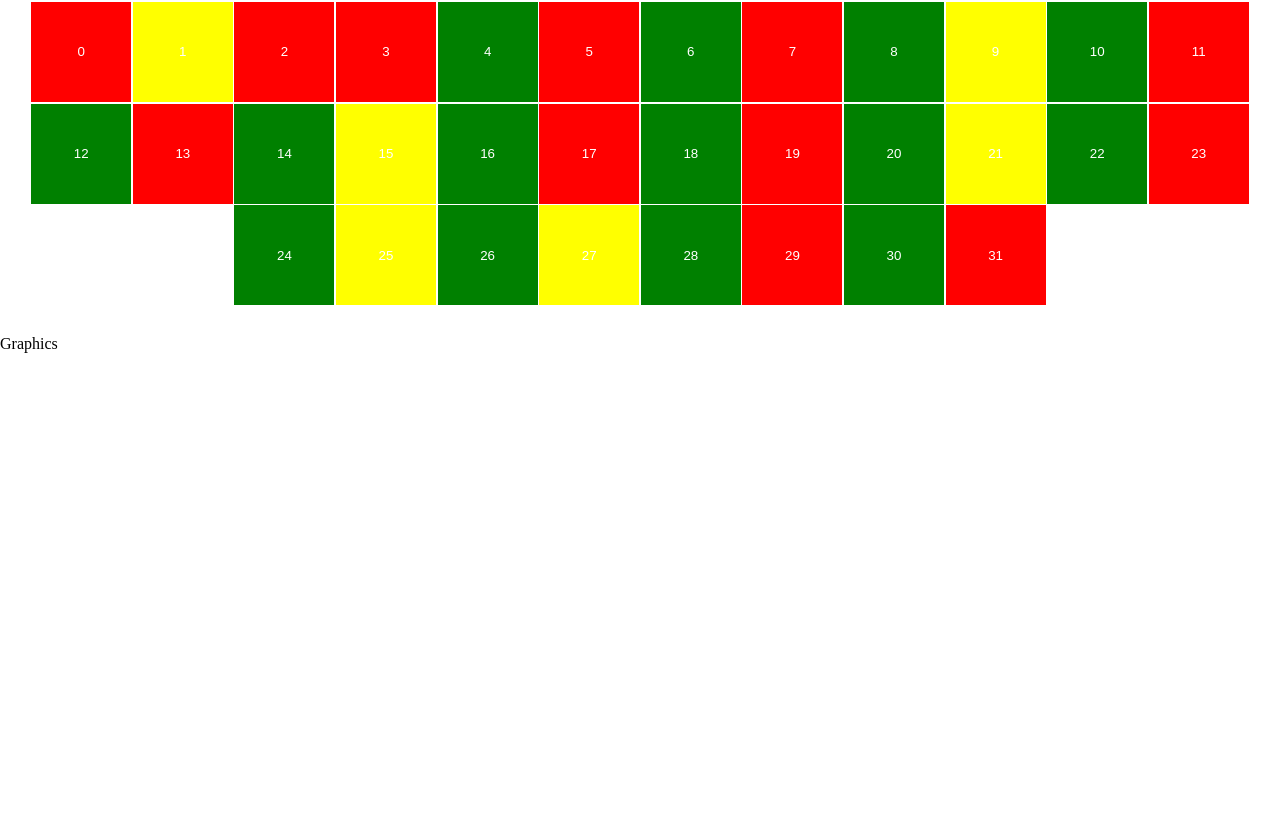
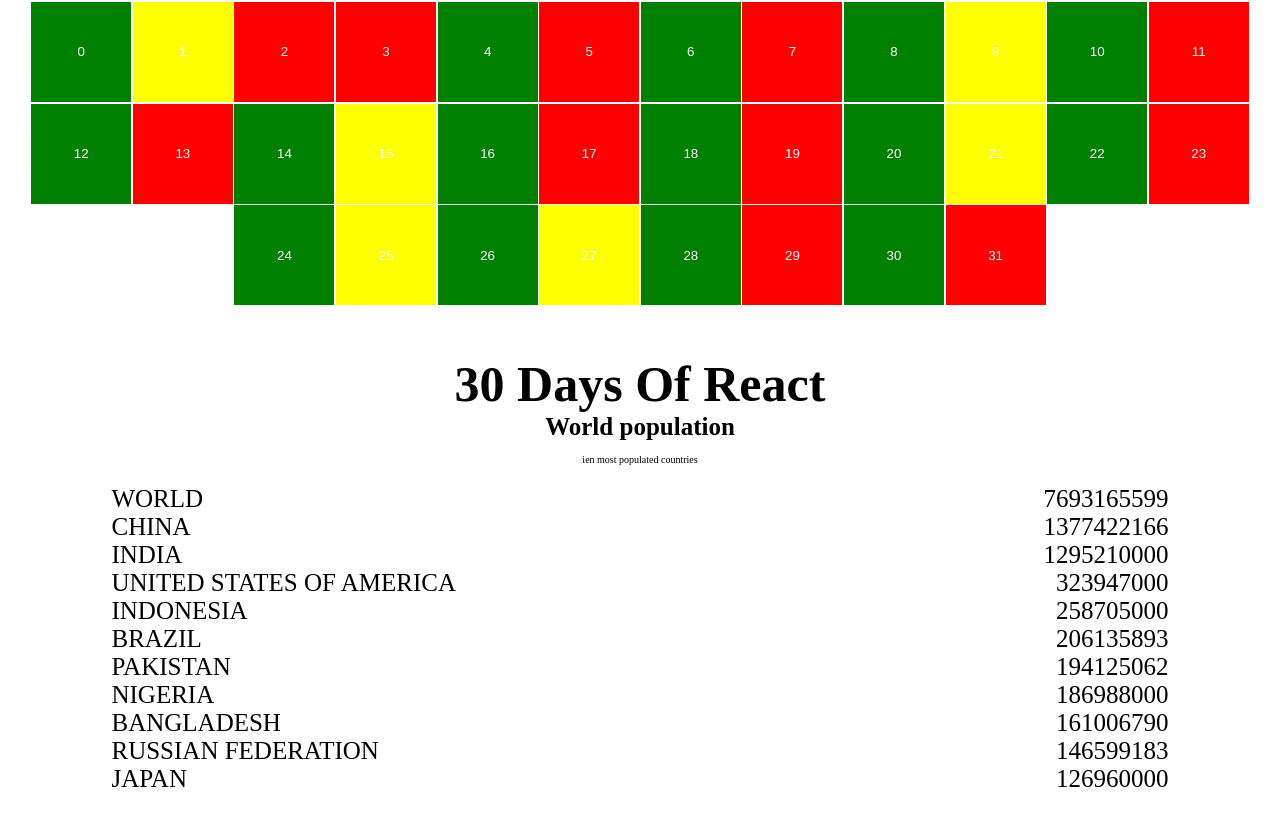
Before and after one commit to DanielFigueroaDuran/react_gama, a React (Vite) app: page / in a window 1280 px wide. Shown: the part 1518-2331 px from the top of the page. Before the commit the page ends 1871 px from the top, so only its background shows below. Built offline with nearby package versions, Linux system fonts and the light colour scheme.

Commit message:
agregando Graphics

```diff
--- a/src/components/buttons4/ButtonList.jsx
+++ b/src/components/buttons4/ButtonList.jsx
@@ -10,8 +10,11 @@ const ButtonList = ({ num }) => {
 
     function primo(numero) {
 
+        if (numero <= 1) {
+            return false;
+        }
+
         for (let i = 2; i < numero; i++) {
-
             if (numero % i === 0) {
                 return false;
             }
@@ -31,26 +34,6 @@ const ButtonList = ({ num }) => {
         }
     }
 
-    // for (let i = 0; i < num; i++) {
-
-    //     //console.log(i);
-    //     if (num <= 1) return false;
-    //     for (let j = 0; j <= Math.sqrt(num); j++) {
-    //         if (num % i === 0) {
-    //             newNum.push(<button className='btn btnCousins' key={i}>{j}</button>)
-    //         }
-
-
-
-    //     }
-    // ? newNum.push(<button className='btn btnCousins' key={i}>{i}</button>)
-    // : i % 2 === 0
-    //     ? newNum.push(<button className='btn btnPar' key={i}>{i}</button>)
-    //     : newNum.push(<button className='btn btnOdd' key={i}>{i}</button>);
-    //}
-
-    //console.log(newNum);
-
     return (
         <>
             <div className='containerReact'>
--- a/src/components/graphics/Graphics.jsx
+++ b/src/components/graphics/Graphics.jsx
@@ -1,10 +1,23 @@
 import React from 'react'
+import "./graphics.css"
 import { dataGraphics } from "./graphicsData.js";
+import GraphicsData from './GraphicsData.jsx';
 
 const Graphics = () => {
-    console.log(dataGraphics);
+    //console.log(dataGraphics);
     return (
-        <div>Graphics</div>
+        <>
+            <div className='containerReact'>
+                <div className='titleReact'>
+                    <h1>30 Days Of React</h1>
+                    <h2>World population</h2>
+                    <span>ien most populated countries</span>
+                </div>
+                <div>
+                    {dataGraphics.map((graphic, i) => <GraphicsData graphic={graphic} key={i} />)}
+                </div>
+            </div>
+        </>
     )
 }
 
--- /dev/null
+++ b/src/components/graphics/GraphicsData.jsx
@@ -0,0 +1,20 @@
+import React from 'react'
+import './graphics.css'
+
+const GraphicsData = ({ graphic }) => {
+    //console.log(graphic);
+
+    const { country, population } = graphic;
+
+    return (
+        <div className='containerGraphics' >
+            <div className='country'>{country.toUpperCase()}</div>
+            <div className='percentage'>
+            </div>
+            <div className='population'>{population}</div>
+        </div>
+
+    )
+}
+
+export default GraphicsData
--- a/src/components/graphics/graphics.css
+++ b/src/components/graphics/graphics.css
@@ -1,12 +1,16 @@
-.graphics{
+/* .graphics{
   width: 80vw;
   display: flex;
   flex-direction: column;
   gap: 10px;
   padding: 20px;
   border-radius: 6px;
+} */
+
+.containerGraphics{
+    display: flex;
+    justify-content: space-between;
 }
-
 
 .country{
   display: flex;
@@ -16,6 +20,15 @@
 }
 
 .percentage{
-  background-color: rgb(247, 160, 21);
+    width: 600px;
+  /* background-color: rgb(247, 160, 21); */
 
 }
+
+.population{
+
+}
+
+span{
+    font-size: 10px;
+}
```
